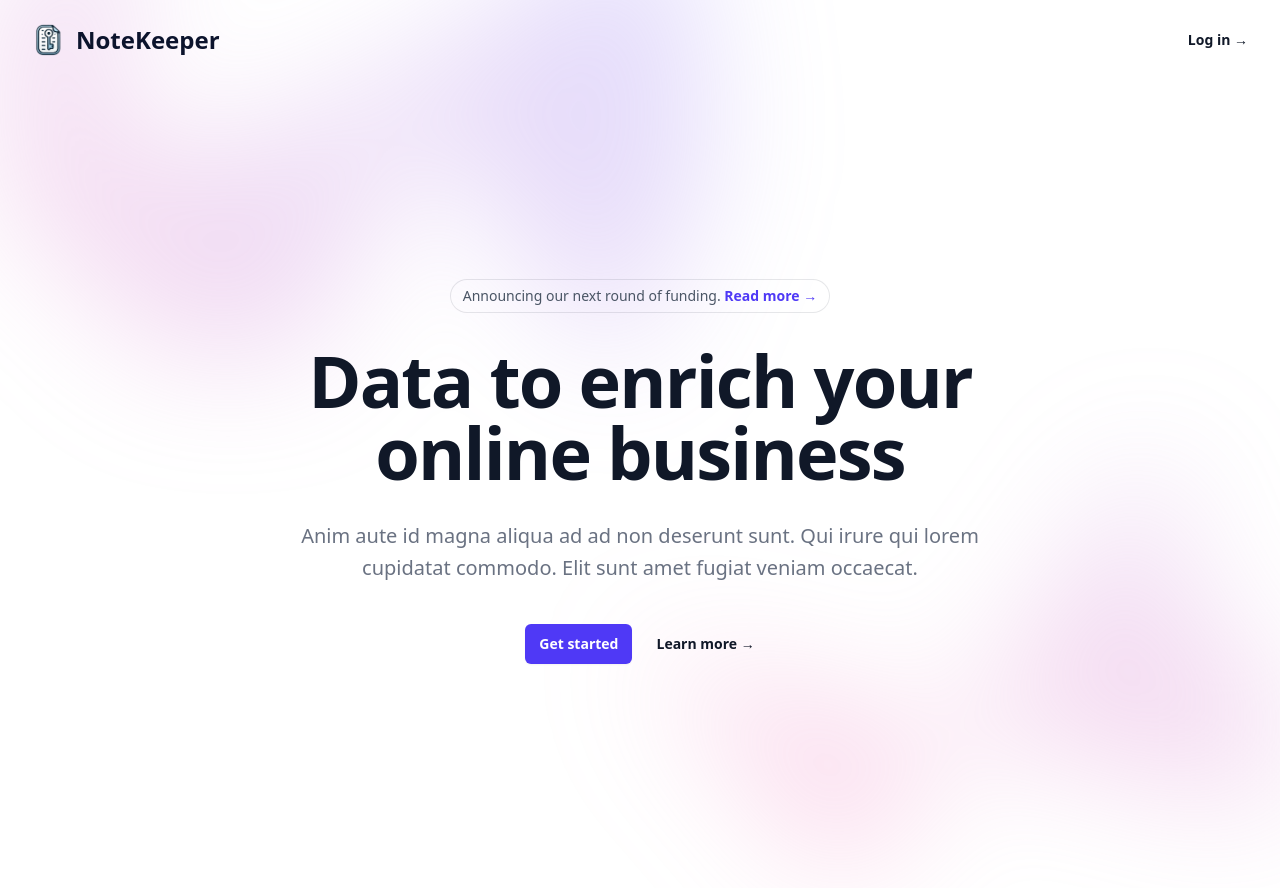
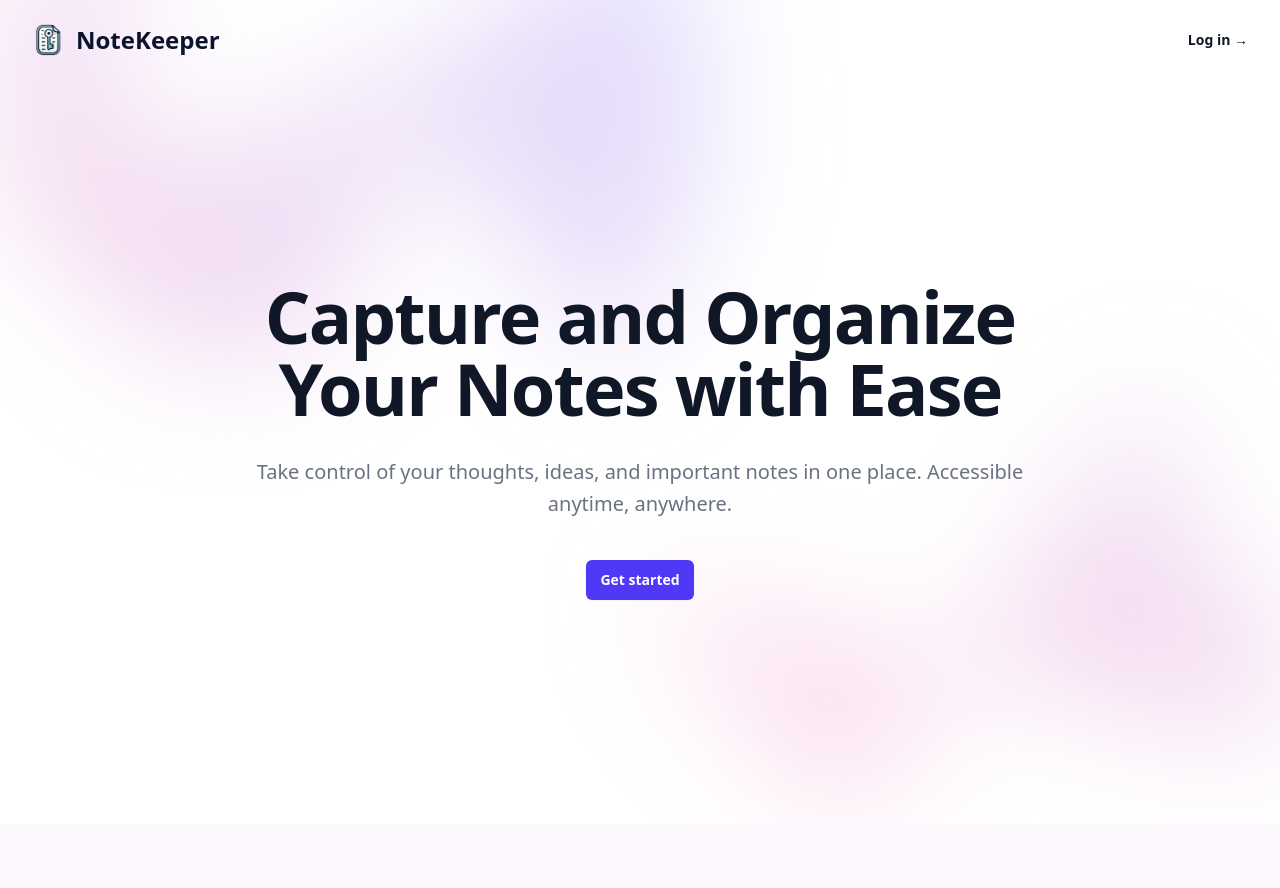
Before and after one commit to ChamikaKarunarathna/note-keeper, a PHP site: page / in a window 1280 px wide. After the commit the page ends 752 px from the top, so only its background shows below. Run offline with PHP 8.4, Linux system fonts and the light colour scheme.

Commit message:
do18: Implement Home Page with real data

```diff
--- a/views/home.php
+++ b/views/home.php
@@ -9,18 +9,18 @@ if (isset($_SESSION['user_id'])) {
         <div class="absolute inset-x-0 -top-40 -z-10 transform-gpu overflow-hidden blur-3xl sm:-top-80" aria-hidden="true">
             <div class="relative left-[calc(50%-11rem)] aspect-1155/678 w-[36.125rem] -translate-x-1/2 rotate-[30deg] bg-linear-to-tr from-[#ff80b5] to-[#9089fc] opacity-30 sm:left-[calc(50%-30rem)] sm:w-[72.1875rem]" style="clip-path: polygon(74.1% 44.1%, 100% 61.6%, 97.5% 26.9%, 85.5% 0.1%, 80.7% 2%, 72.5% 32.5%, 60.2% 62.4%, 52.4% 68.1%, 47.5% 58.3%, 45.2% 34.5%, 27.5% 76.7%, 0.1% 64.9%, 17.9% 100%, 27.6% 76.8%, 76.1% 97.7%, 74.1% 44.1%)"></div>
         </div>
-        <div class="mx-auto max-w-3xl my-auto lg:py-56 w-full h-full">
-            <div class="hidden sm:mb-8 sm:flex sm:justify-center">
+        <div class="mx-auto max-w-3xl my-auto lg:py-56 w-full h-full max-md:mt-[120px]">
+            <!-- <div class="hidden sm:mb-8 sm:flex sm:justify-center">
                 <div class="relative rounded-full px-3 py-1 text-sm/6 text-gray-600 ring-1 ring-gray-900/10 hover:ring-gray-900/20">
                     Announcing our next round of funding. <a href="#" class="font-semibold text-indigo-600"><span class="absolute inset-0" aria-hidden="true"></span>Read more <span aria-hidden="true">&rarr;</span></a>
                 </div>
-            </div>
+            </div> -->
             <div class="text-center">
-                <h1 class="text-5xl font-semibold tracking-tight text-balance text-gray-900 sm:text-7xl">Data to enrich your online business</h1>
-                <p class="mt-8 text-lg font-medium text-pretty text-gray-500 sm:text-xl/8">Anim aute id magna aliqua ad ad non deserunt sunt. Qui irure qui lorem cupidatat commodo. Elit sunt amet fugiat veniam occaecat.</p>
+                <h1 class="text-5xl font-semibold tracking-tight text-balance text-gray-900 sm:text-7xl">Capture and Organize Your Notes with Ease</h1>
+                <p class="mt-8 text-lg font-medium text-pretty text-gray-500 sm:text-xl/8">Take control of your thoughts, ideas, and important notes in one place. Accessible anytime, anywhere.</p>
                 <div class="mt-10 flex items-center justify-center gap-x-6">
-                    <a href="#" class="rounded-md bg-indigo-600 px-3.5 py-2.5 text-sm font-semibold text-white shadow-xs hover:bg-indigo-500 focus-visible:outline-2 focus-visible:outline-offset-2 focus-visible:outline-indigo-600">Get started</a>
-                    <a href="#" class="text-sm/6 font-semibold text-gray-900">Learn more <span aria-hidden="true">→</span></a>
+                    <a href="?page=login" class="rounded-md bg-indigo-600 px-3.5 py-2.5 text-sm font-semibold text-white shadow-xs hover:bg-indigo-500 focus-visible:outline-2 focus-visible:outline-offset-2 focus-visible:outline-indigo-600">Get started</a>
+                    <!-- <a href="#" class="text-sm/6 font-semibold text-gray-900">Learn more <span aria-hidden="true">→</span></a> -->
                 </div>
             </div>
         </div>
```
Also changed, not shown: 1 other file.
